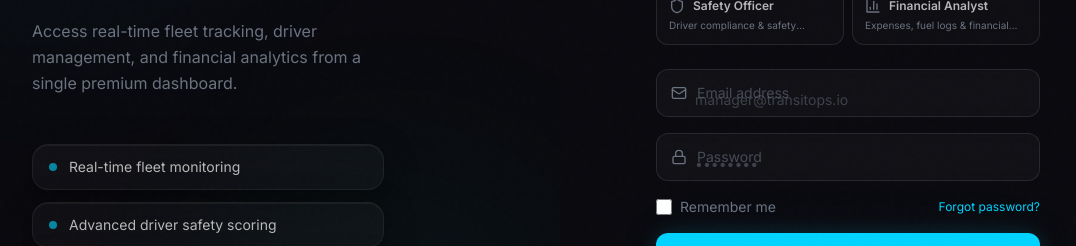
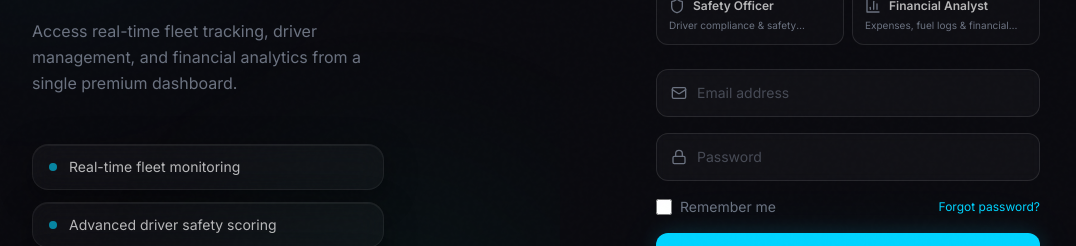
Before and after one commit to KaranRathore05/Oddo-Hackthon-project, a React (Vite) app in the folder apps/web/: page /login in a window 1280 px wide. Shown: the part 335-581 px from the top of the page, without its empty margins (144-1220 px from the left). Built offline with nearby package versions, Linux system fonts and the light colour scheme; no server answers.

Commit message:
fix: resolve overlapping placeholder and label in Input and Select

```diff
--- a/apps/web/src/components/ui/Input.tsx
+++ b/apps/web/src/components/ui/Input.tsx
@@ -38,8 +38,8 @@ const Input = forwardRef<HTMLInputElement, InputProps>(
             ref={ref}
             type={type}
             className={cn(
-              'w-full bg-transparent px-3.5 py-3 text-sm text-white',
-              'placeholder:text-muted/50',
+              'w-full bg-transparent px-3.5 py-3 text-sm text-white transition-colors',
+              isFocused || !label ? 'placeholder:text-muted/50' : 'placeholder:text-transparent',
               'focus:outline-none',
               icon && 'pl-2',
               label && 'pt-5 pb-1.5',
--- a/apps/web/src/components/ui/Select.tsx
+++ b/apps/web/src/components/ui/Select.tsx
@@ -49,11 +49,11 @@ const Select = forwardRef<HTMLSelectElement, SelectProps>(
             value={value}
             onChange={(e) => onChange?.(e.target.value)}
             className={cn(
-              'w-full bg-transparent px-3.5 py-3 text-sm text-white appearance-none',
+              'w-full bg-transparent px-3.5 py-3 text-sm appearance-none transition-colors',
+              hasValue ? 'text-white' : (isFocused || !label ? 'text-muted/50' : 'text-transparent'),
               'focus:outline-none cursor-pointer',
               icon && 'pl-2',
               label && 'pt-5 pb-1.5',
-              !hasValue && 'text-muted/50',
               className
             )}
             onFocus={() => setIsFocused(true)}
```
